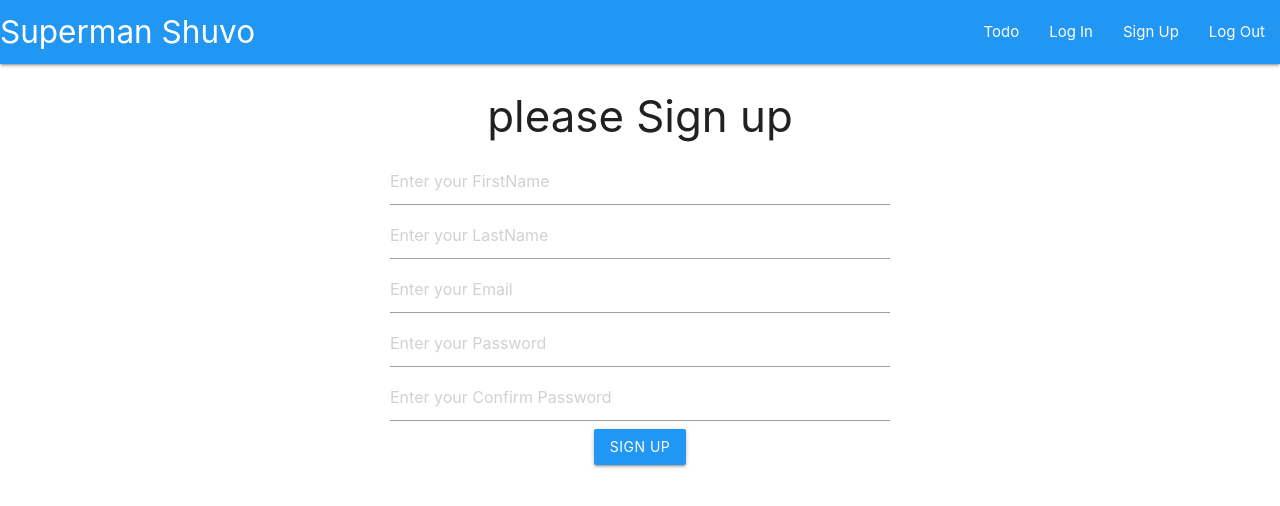
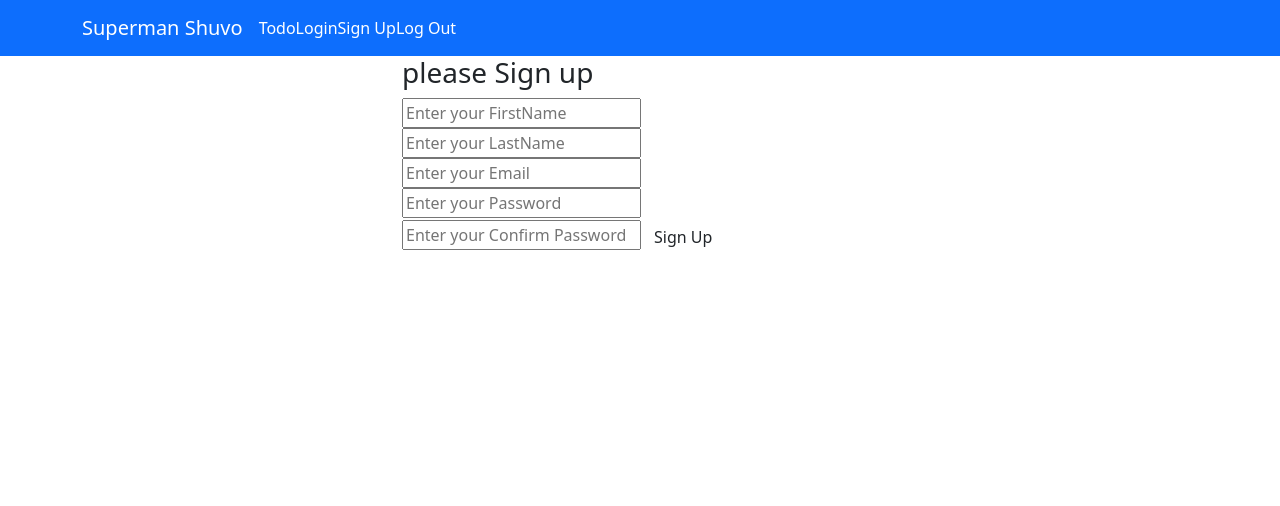
Before and after one commit to supermanshuvo/my-contact, a React (Create React App) app: page /signup in a window 1280 px wide. Shown: the top 506 px of the page. Built offline with nearby package versions, Linux system fonts and the light colour scheme.

Commit message:
Bootstrap using

```diff
--- a/package.json
+++ b/package.json
@@ -6,8 +6,10 @@
     "@testing-library/jest-dom": "^5.11.4",
     "@testing-library/react": "^11.1.0",
     "@testing-library/user-event": "^12.1.10",
+    "bootstrap": "^5.1.3",
     "firebase": "^9.2.0",
     "react": "^17.0.2",
+    "react-bootstrap": "^2.0.1",
     "react-dom": "^17.0.2",
     "react-router-dom": "^5.3.0",
     "react-scripts": "4.0.3",
--- a/public/index.html
+++ b/public/index.html
@@ -25,9 +25,6 @@
       Learn how to configure a non-root public URL by running `npm run build`.
     -->
     <title>React App</title>
-    <link href="https://fonts.googleapis.com/icon?family=Material+Icons" rel="stylesheet">
-    <link rel="stylesheet" href="https://cdnjs.cloudflare.com/ajax/libs/materialize/1.0.0/css/materialize.min.css">
-
   </head>
   <body>
     <noscript>You need to enable JavaScript to run this app.</noscript>
@@ -42,6 +39,5 @@
       To begin the development, run `npm start` or `yarn start`.
       To create a production bundle, use `npm run build` or `yarn build`.
     -->
-    <script src="https://cdnjs.cloudflare.com/ajax/libs/materialize/1.0.0/js/materialize.min.js"></script>
   </body>
 </html>
--- a/src/App.js
+++ b/src/App.js
@@ -1,14 +1,14 @@
 import { BrowserRouter,Switch,Route } from 'react-router-dom';
 import Login from './components/Login';
-import Navbar from './components/Navbar'
+import NavBar from './components/NavBar'
 import Signup from './components/Signin';
 import Todo from './components/Todo';
 
 function App() {
   return (
-    <div className="Container">
+    <>
     <BrowserRouter>
-      <Navbar />
+      <NavBar />
       <Switch>
         <Route exact path="/">
           <Todo />
@@ -21,7 +21,7 @@ function App() {
         </Route>
       </Switch>
     </BrowserRouter>
-    </div>
+    </>
   );
 }
 
--- /dev/null
+++ b/src/components/NavBar.jsx
@@ -0,0 +1,73 @@
+import React from "react";
+import { Container, Navbar, Nav } from "react-bootstrap";
+import { Link } from "react-router-dom";
+function NavBar() {
+  // const logout = () => {
+  //   console.log("Trying");
+  // };
+  return (
+    // <nav>
+    //   <div className="nav-wrapper blue">
+    //     <Link to="/" className="brand-logo">
+    //       Superman Shuvo
+    //     </Link>
+    //     <ul id="nav-mobile" className="right hide-on-med-and-down">
+    //       <li>
+    //         <Link to="/">Todo</Link>
+    //       </li>
+    //       <li>
+    //         <Link to="/login">Log In</Link>
+    //       </li>
+    //       <li>
+    //         <Link to="/signup">Sign Up</Link>
+    //       </li>
+    //       <li>
+    //         <Link to="/" onClick={logout()}>
+    //           Log Out
+    //         </Link>
+    //       </li>
+    //     </ul>
+    //   </div>
+    // </nav>
+    <Navbar bg="primary" expand="md" variant="dark">
+      <Container>
+        <Navbar.Brand href="#home">Superman Shuvo</Navbar.Brand>
+        <Navbar.Toggle aria-controls="basic-navbar-nav" />
+        <Navbar.Collapse id="basic-navbar-nav">
+          <Nav className="me-auto">
+            <Link
+              to="/"
+              className="text-white"
+              style={{ textDecoration: "none" }}
+            >
+              Todo
+            </Link>
+            <Link
+              to="/login"
+              className="text-white"
+              style={{ textDecoration: "none" }}
+            >
+              Login
+            </Link>
+            <Link
+              to="/signup"
+              className="text-white"
+              style={{ textDecoration: "none" }}
+            >
+              Sign Up
+            </Link>
+            <Link
+              to="/logout"
+              className="text-white"
+              style={{ textDecoration: "none" }}
+            >
+              Log Out
+            </Link>
+          </Nav>
+        </Navbar.Collapse>
+      </Container>
+    </Navbar>
+  );
+}
+
+export default NavBar;
--- a/src/components/Navbar.jsx
+++ /dev/null
@@ -1,35 +0,0 @@
-import React from "react";
-import { Link } from "react-router-dom";
-
-function Navbar() {
-  const logout = () => {
-    console.log("I am logout");
-  };
-  return (
-    <nav>
-      <div className="nav-wrapper blue">
-        <Link to="/" className="brand-logo">
-          Superman Shuvo
-        </Link>
-        <ul id="nav-mobile" className="right hide-on-med-and-down">
-          <li>
-            <Link to="/">Todo</Link>
-          </li>
-          <li>
-            <Link to="/login">Log In</Link>
-          </li>
-          <li>
-            <Link to="/signup">Sign Up</Link>
-          </li>
-          <li>
-            <Link to="/" onClick={logout()}>
-              Log Out
-            </Link>
-          </li>
-        </ul>
-      </div>
-    </nav>
-  );
-}
-
-export default Navbar;
--- a/src/components/Signin.jsx
+++ b/src/components/Signin.jsx
@@ -1,12 +1,11 @@
 import React, { useState } from "react";
-
 export default function Signup() {
   const [firstName, setFirstName] = useState("");
   const [lastName, setLastName] = useState("");
   const [email, setEmail] = useState("");
   const [password, setPassword] = useState("");
   const [confirmPassword, setConfirmPassword] = useState("");
-  const handleSubmit = (e) => {
+  const handleSubmit = async (e) => {
     e.preventDefault();
     console.log(firstName, lastName, email, password, confirmPassword);
   };
--- a/src/index.js
+++ b/src/index.js
@@ -1,6 +1,7 @@
 import React from 'react';
 import ReactDOM from 'react-dom';
 import './index.css';
+import 'bootstrap/dist/css/bootstrap.min.css';
 import App from './App';
 
 ReactDOM.render(
```
Also changed, not shown: src/context/AuthContext.js (added, +50 -0 lines), src/firebase.js (+15 -8 lines), 1 other file (tests, documents, lock files or other folders).
